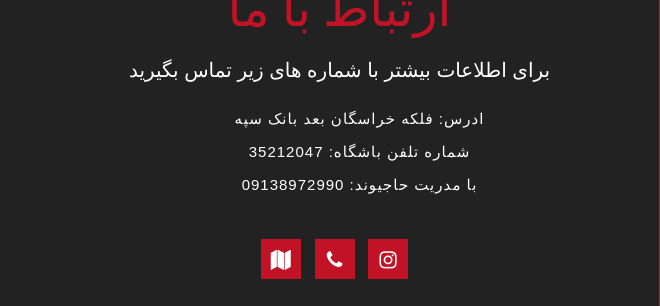
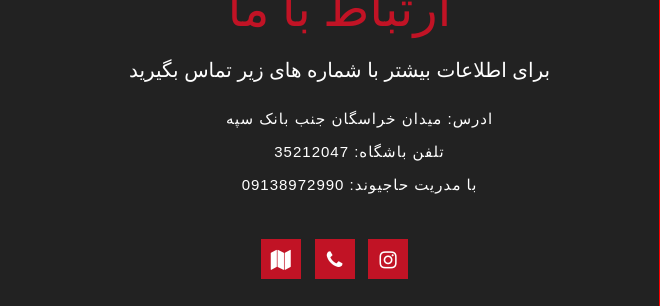
Before and after one commit to alixtron0/-, a plain HTML site: page index.html in a window 1280 px wide. Shown: the part 3735-4041 px from the top of the page, 620-1280 px from the left. Drawn offline with nearby package versions, Linux system fonts and the light colour scheme.

Commit message:
Update index.html

```diff
--- a/index.html
+++ b/index.html
@@ -225,8 +225,8 @@
                   <p class="title-p" dir="rtl" style="text-align: center;">برای اطلاعات بیشتر با شماره های زیر تماس بگیرید</p>
                   <div dir="rtl" style="text-align: center;" class="info">
                       <ul dir="rtl" style="text-align: center;">
-                          <li>ادرس: فلکه خراسگان بعد بانک سپه </li>
-                          <li>شماره تلفن باشگاه: 35212047</li>
+                          <li>ادرس: میدان خراسگان جنب بانک سپه </li>
+                          <li> تلفن باشگاه: 35212047</li>
                           <li>با مدریت حاجیوند: 09138972990</li>
                       </ul>
                   </div>
```
